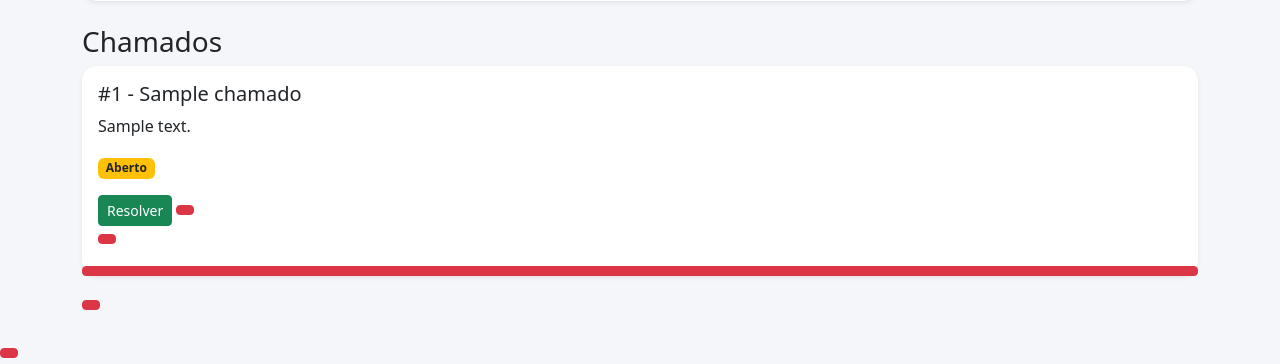
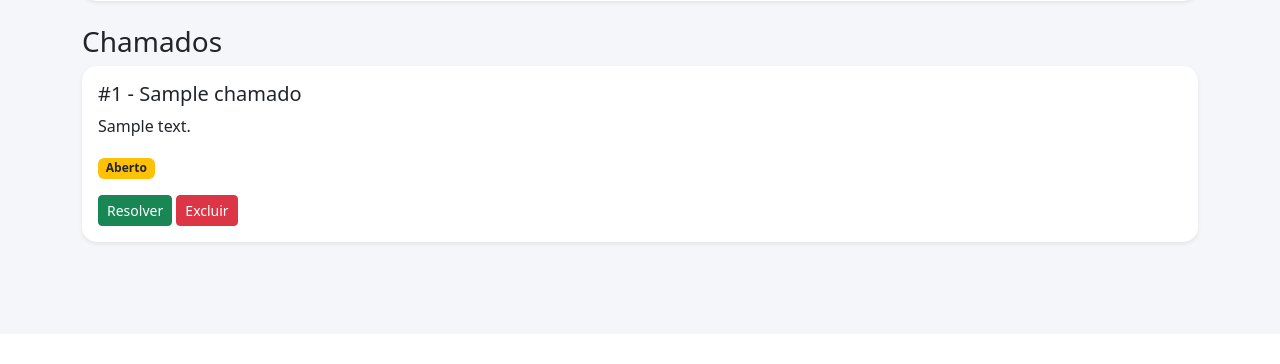
Before and after one commit to RMelo-st/helpdesk-devops, a Flask app: page / in a window 1280 px wide. Shown: the part 466-830 px from the top of the page. After the commit the page ends 713 px from the top, so only its background shows below. Run offline with Flask 3, Linux system fonts and the light colour scheme; tables that the repository leaves empty hold one stand-in row (values such as "Sample post").

Commit message:
Fix HTML structure and ensure required fields are set
Erro visual corrigido

```diff
--- a/templates/index.html
+++ b/templates/index.html
@@ -30,14 +30,14 @@
                         name="titulo"
                         placeholder="Título"
                         required>
-</div>
+                </div>
                 <div class="mb-3">
                     <textarea
                         class="form-control"
                         name="descricao"
                         placeholder="Descrição"
                         rows="3"
-                        required></textarea>
+                   required></textarea>
                 </div>
                 <button
                     class="btn btn-primary">
@@ -72,7 +72,7 @@
                    Resolver
                 </a>
                 <a href="/excluir/{{ chamado.id }}"
-                   class="btn btn-danger btn-sm"
+                   class="btn btn-danger btn-sm">
                    Excluir
                 </a>
             </div>
```
